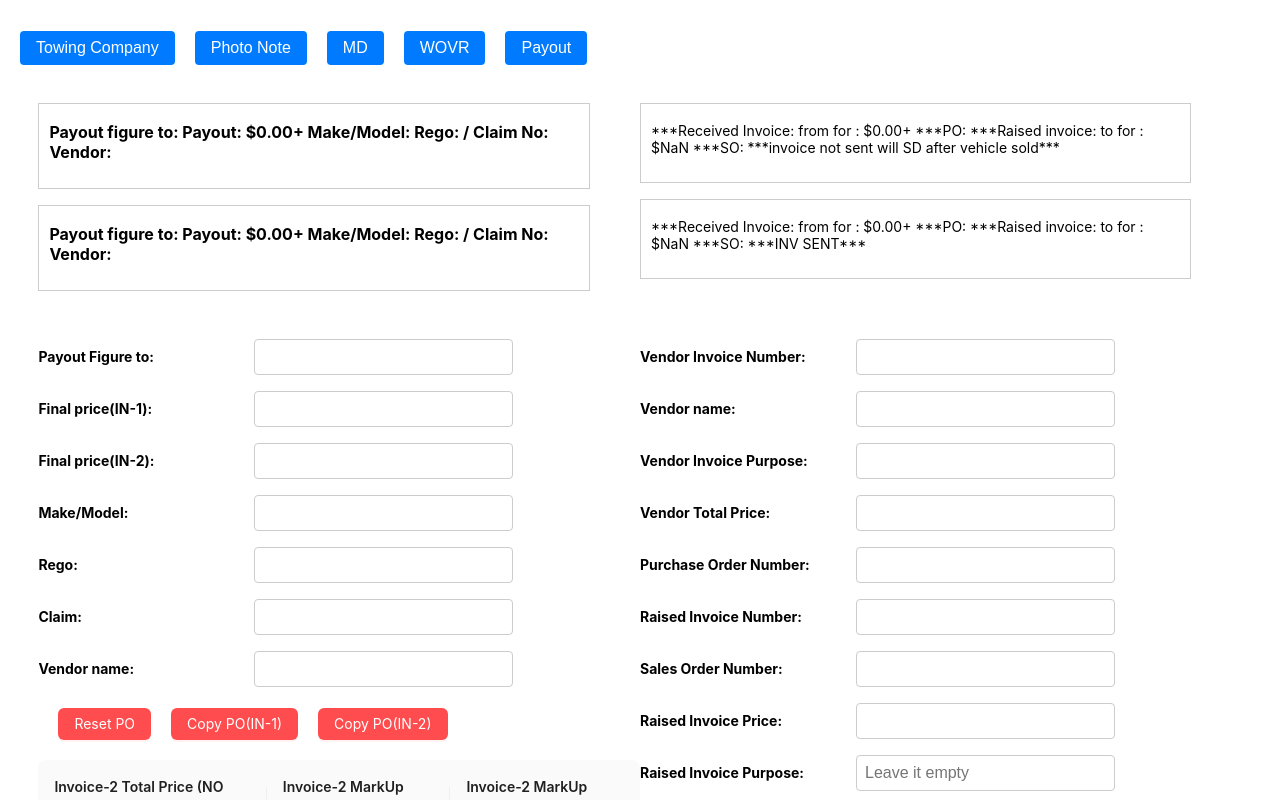
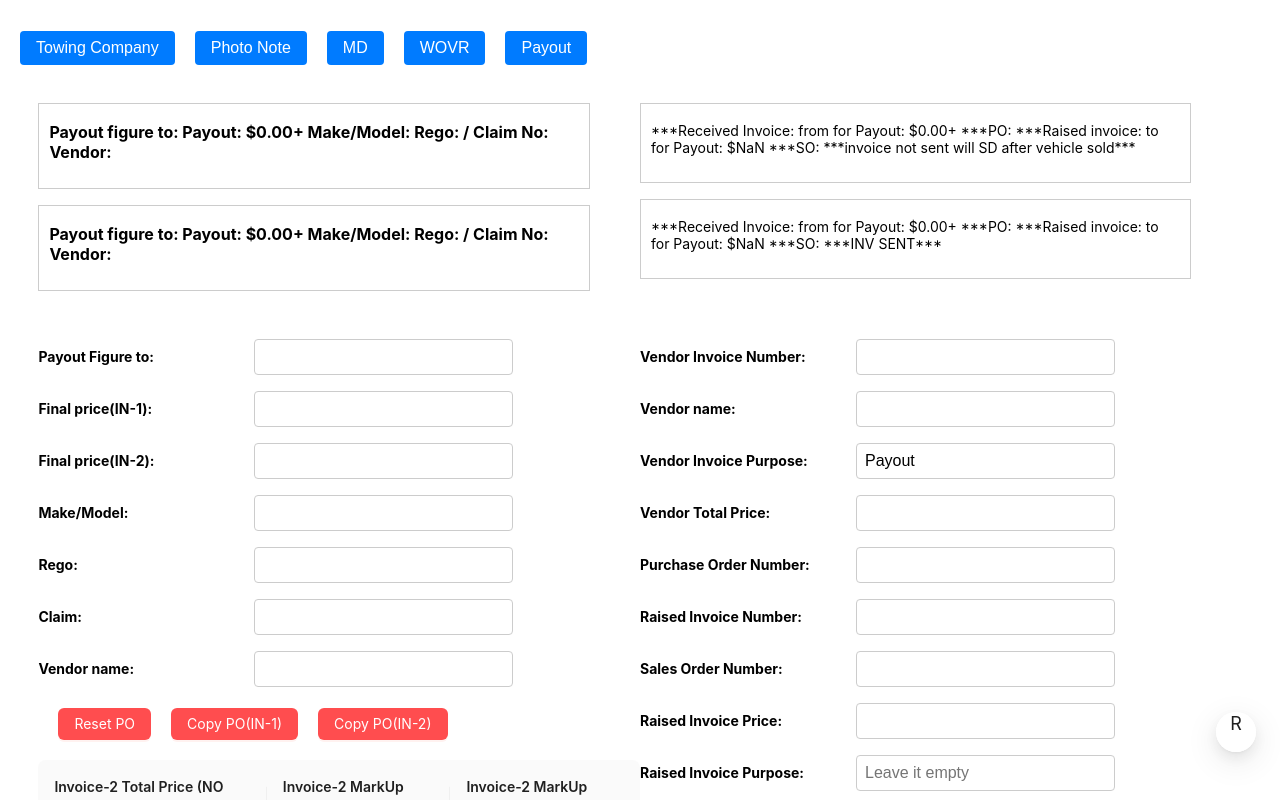
Before and after one commit to louis00009/autoFormat, a React (Create React App) app: page / in a window 1280 px wide. Both pictures are taken after a click on the button "Payout". Shown: the top 800 px of the page. Built offline with nearby package versions, Linux system fonts and the light colour scheme.

Commit message:
float icon
float icon

```diff
--- a/src/components/ComponentPayout.js
+++ b/src/components/ComponentPayout.js
@@ -1,6 +1,10 @@
 import React, { useState, useEffect } from "react";
 import "./ComponentB.css";
-import { Table, Button, message,Col, Row } from "antd";
+import { Table, Button, message, Col, Row, FloatButton } from "antd";
+
+//for floaticon
+import { CommentOutlined, CustomerServiceOutlined } from "@ant-design/icons";
+// import { FloatButton } from 'antd';
 
 const ComponentB = () => {
   //for invoice 1
@@ -14,12 +18,11 @@
   // for invoice 2
   const [payoutInvoiceTwo, setpayoutInvoiceTwo] = useState("");
 
-
   //do not touch below
   const [vendorInvoiceNumber, setVendorInvoiceNumber] = useState("");
   const [vendorName, setvendorName] = useState("");
   const [vendorTotalPrice, setVendorTotalPrice] = useState("");
-  const [vendorInvoicePurpose, setVendorInvoicePurpose] = useState("");
+  const [vendorInvoicePurpose, setVendorInvoicePurpose] = useState("Payout");
   const [purchaseOrderNumber, setPurchaseOrderNumber] = useState("");
   const [raisedInvoiceNumber, setRaisedInvoiceNumber] = useState("");
   const [raisedInvoicePurpose, setRaisedInvoicePurpose] = useState("");
@@ -29,6 +32,7 @@
   const [componentInfo2, setComponentInfo2] = useState("");
   const [componentInfoPO, setComponentInfoPO] = useState("");
   const [componentInfoPO2, setComponentInfoPO2] = useState("");
+  const [ComponentInfoGeneralR, setComponentInfoGeneralR] = useState("");
 
   const [isCopied, setIsCopied] = useState(false);
 
@@ -45,6 +49,8 @@
   const profit5PercentIN2 = payoutTotalPriceNoGst2 * 0.05;
   const profit10PercentIn2 = payoutTotalPriceNoGst2 * 0.1;
 
+  // default open float icon
+  const [groupOpen, setGroupOpen] = useState(true);
 
   const columns = [
     {
@@ -170,7 +176,6 @@
   ];
 
   const columns2 = [
-
     {
       title: "Invoice-2 Total Price (NO GST)",
       dataIndex: "payoutTotalPriceNoGst2",
@@ -418,8 +423,12 @@
   };
 
   useEffect(() => {
-    const infoPO = `Payout figure to: ${vendorName}\nPayout: $${formatPrice(payoutTotalPriceNoGst)}+\n\nMake/Model: ${payoutMakeModel}\nRego: ${payoutRego} / Claim No: ${payoutClaimNo}\nVendor:${payoutVendor}`
-    const infoPO2 = `Payout figure to: ${vendorName}\nPayout: $${formatPrice(payoutTotalPriceNoGst2)}+\n\nMake/Model: ${payoutMakeModel}\nRego: ${payoutRego} / Claim No: ${payoutClaimNo}\nVendor:${payoutVendor}`
+    const infoPO = `Payout figure to: ${vendorName}\nPayout: $${formatPrice(
+      payoutTotalPriceNoGst
+    )}+\n\nMake/Model: ${payoutMakeModel}\nRego: ${payoutRego} / Claim No: ${payoutClaimNo}\nVendor:${payoutVendor}`;
+    const infoPO2 = `Payout figure to: ${vendorName}\nPayout: $${formatPrice(
+      payoutTotalPriceNoGst2
+    )}+\n\nMake/Model: ${payoutMakeModel}\nRego: ${payoutRego} / Claim No: ${payoutClaimNo}\nVendor:${payoutVendor}`;
     // const infoPO2 = `Payout figure to: ${payoutFrom}\n
     // PAYOUT: $${formatPrice(payoutTotalPriceNoGst2)}+\n
     // Make/Model: ${payoutMakeModel}\n
@@ -427,8 +436,13 @@
     // Vendor:${payoutVendor}
     // `
 
-    const info = `***Received Invoice: ${vendorInvoiceNumber} from ${vendorName} for ${vendorInvoicePurpose}: $${formatPrice(vendorTotalPriceNoGst)}+ ***PO: ${purchaseOrderNumber}***Raised invoice: ${raisedInvoiceNumber} to ${payoutVendor} for ${vendorInvoicePurpose}: $${formatPrice(
-      raisedInvoicePrice)} ***SO: ${salesOrderNumber} ***invoice not sent will SD after vehicle sold***`;
+    const infoGeneralR = `Payout\n\nMake/Model: ${payoutMakeModel}\nRego: ${payoutRego} / Claim No: ${payoutClaimNo}\nTowing: ${vendorName}`;
+
+    const info = `***Received Invoice: ${vendorInvoiceNumber} from ${vendorName} for ${vendorInvoicePurpose}: $${formatPrice(
+      vendorTotalPriceNoGst
+    )}+ ***PO: ${purchaseOrderNumber}***Raised invoice: ${raisedInvoiceNumber} to ${payoutVendor} for ${vendorInvoicePurpose}: $${formatPrice(
+      raisedInvoicePrice
+    )} ***SO: ${salesOrderNumber} ***invoice not sent will SD after vehicle sold***`;
 
     const oldinfo = `Vendor Invoice Number: ${vendorInvoiceNumber}Vendor Total Price: ${formatPrice(
       vendorTotalPrice
@@ -436,22 +450,27 @@
       raisedInvoicePrice
     )}Sales Order Number: ${salesOrderNumber}`;
 
-    const info2 = `***Received Invoice: ${vendorInvoiceNumber} from ${vendorName} for ${vendorInvoicePurpose}: $${formatPrice(vendorTotalPriceNoGst)}+ ***PO: ${purchaseOrderNumber}***Raised invoice: ${raisedInvoiceNumber} to ${payoutVendor} for ${vendorInvoicePurpose}: $${formatPrice(
-      raisedInvoicePrice)} ***SO: ${salesOrderNumber} ***INV SENT***`;
+    const info2 = `***Received Invoice: ${vendorInvoiceNumber} from ${vendorName} for ${vendorInvoicePurpose}: $${formatPrice(
+      vendorTotalPriceNoGst
+    )}+ ***PO: ${purchaseOrderNumber}***Raised invoice: ${raisedInvoiceNumber} to ${payoutVendor} for ${vendorInvoicePurpose}: $${formatPrice(
+      raisedInvoicePrice
+    )} ***SO: ${salesOrderNumber} ***INV SENT***`;
 
     setComponentInfo(info);
     setComponentInfo2(info2);
     setComponentInfoPO(infoPO);
     setComponentInfoPO2(infoPO2);
+    setComponentInfoGeneralR(infoGeneralR);
 
     if (payoutPriceWithoutGST === "" || payoutInvoiceTwo === "") {
       setVendorTotalPrice(payoutPriceWithoutGST || payoutInvoiceTwo);
     } else {
-      setVendorTotalPrice(Number(payoutPriceWithoutGST) + Number(payoutInvoiceTwo));
+      setVendorTotalPrice(
+        Number(payoutPriceWithoutGST) + Number(payoutInvoiceTwo)
+      );
     }
-
-
-  }, [payoutVendor,
+  }, [
+    payoutVendor,
     payoutPriceWithoutGST,
     payoutMakeModel,
     payoutRego,
@@ -470,10 +489,9 @@
     raisedInvoicePurpose,
     raisedInvoicePrice,
     salesOrderNumber,
-    payoutPriceWithoutGST, payoutInvoiceTwo,
-  ]
-
-);
+    payoutPriceWithoutGST,
+    payoutInvoiceTwo,
+  ]);
 
   const handleReset = () => {
     setVendorInvoiceNumber("");
@@ -526,7 +544,26 @@
     return () => clearTimeout(timer);
   };
 
+  const handleFloatButton1Click = () => {
+    // 处理第一个按钮的点击事件
+    console.log("Button 1 clicked");
+  };
 
+  const handleFloatButton2Click = () => {
+    const textArea = document.createElement("textarea");
+    textArea.value = ComponentInfoGeneralR;
+    document.body.appendChild(textArea);
+    textArea.focus();
+    textArea.select();
+    try {
+      document.execCommand("copy");
+      // setIsCopied(true);
+      message.success("Copied to clipboard! Check Email status pls!");
+    } catch (err) {
+      console.error("Unable to copy to clipboard", err);
+    }
+    document.body.removeChild(textArea);
+  };
 
   return (
     <div className="container">
@@ -539,12 +576,15 @@
               style={{
                 color: isCopied ? "red" : "inherit",
                 transition: "color 0.2s ease-in-out",
-
               }}
             >
-          {isCopied
-            ? "Information successfully copied to the clipboard"
-            : <p style={{ fontSize: '16px',fontWeight:'bold' }}>{componentInfoPO}</p>}
+              {isCopied ? (
+                "Information successfully copied to the clipboard"
+              ) : (
+                <p style={{ fontSize: "16px", fontWeight: "bold" }}>
+                  {componentInfoPO}
+                </p>
+              )}
             </p>
           </div>
           <div className="text-container">
@@ -552,15 +592,17 @@
               style={{
                 color: isCopied ? "red" : "inherit",
                 transition: "color 0.2s ease-in-out",
-
               }}
             >
-          {isCopied
-            ? "Information successfully copied to the clipboard"
-            : <p style={{ fontSize: '16px',fontWeight:'bold' }}>{componentInfoPO2}</p>}
+              {isCopied ? (
+                "Information successfully copied to the clipboard"
+              ) : (
+                <p style={{ fontSize: "16px", fontWeight: "bold" }}>
+                  {componentInfoPO2}
+                </p>
+              )}
             </p>
           </div>
-
         </Col>
         {/* <Row></Row> */}
         <Col span={11} offset={1}>
@@ -571,9 +613,11 @@
                 transition: "color 0.2s ease-in-out",
               }}
             >
-          {isCopied
-            ? "Information successfully copied to the clipboard"
-            : <p style={{ fontSize: '14px' }}>{componentInfo}</p>}
+              {isCopied ? (
+                "Information successfully copied to the clipboard"
+              ) : (
+                <p style={{ fontSize: "14px" }}>{componentInfo}</p>
+              )}
             </p>
           </div>
 
@@ -584,12 +628,13 @@
                 transition: "color 0.2s ease-in-out",
               }}
             >
-          {isCopied
-            ? "Information successfully copied to the clipboard"
-            : <p style={{ fontSize: '14px' }}>{componentInfo2}</p>}
+              {isCopied ? (
+                "Information successfully copied to the clipboard"
+              ) : (
+                <p style={{ fontSize: "14px" }}>{componentInfo2}</p>
+              )}
             </p>
           </div>
-
         </Col>
         {/* <Col span={11} style={{ margin: '10px' }}>
         <div className="text-container">
@@ -684,17 +729,30 @@
             />
           </div>
 
-        <Button type="primary" danger="true" onClick={handleResetPO}>Reset PO</Button>
+          <Button type="primary" danger="true" onClick={handleResetPO}>
+            Reset PO
+          </Button>
           {/* <button onClick={handleResetexceptvn}>Reset-Keep VN</button> */}
-      <Button type="primary" danger="true" onClick={unsecuredCopyToClipboardPO}>Copy PO(IN-1)</Button>
-      <Button type="primary" danger="true" onClick={unsecuredCopyToClipboardPO2}>Copy PO(IN-2)</Button>
+          <Button
+            type="primary"
+            danger="true"
+            onClick={unsecuredCopyToClipboardPO}
+          >
+            Copy PO(IN-1)
+          </Button>
+          <Button
+            type="primary"
+            danger="true"
+            onClick={unsecuredCopyToClipboardPO2}
+          >
+            Copy PO(IN-2)
+          </Button>
           <Table
             style={{ marginTop: "20px" }}
             columns={columns2}
             dataSource={data2}
             pagination={false}
           />
-
         </Col>
 
         <Col span={12}>
@@ -750,7 +808,6 @@
             />
           </div>
 
-
           <div className="input-row">
             <label>Sales Order Number:</label>
             <input
@@ -784,12 +841,11 @@
           {/* <button onClick={handleCopy}>Copy</button>
       <button onClick={handleCopy2}>Copy(Invoice Sent)</button> */}
           <button onClick={unsecuredCopyToClipboard}>Copy</button>
-      <button onClick={unsecuredCopyToClipboard2}>Copy(Invoice Sent)</button>
+          <button onClick={unsecuredCopyToClipboard2}>
+            Copy(Invoice Sent)
+          </button>
         </Col>
       </Row>
-
-
-
 
       {/* <div className="container"> */}
       <Table
@@ -798,6 +854,24 @@
         dataSource={data}
         pagination={false}
       />
+
+      <div
+        style={{
+          display: "flex",
+          flexDirection: "column",
+          position: "fixed",
+          bottom: 24,
+          right: 24,
+        }}
+      >
+        {/* <FloatButton
+          style={{ marginBottom: 50 }}
+          icon="P"
+          onClick={handleFloatButton1Click}
+        /> */}
+        <FloatButton icon="R" onClick={handleFloatButton2Click} />
+      </div>
+
       {/* </div> */}
     </div>
   );
```
Lines whose indentation alone changed are shown as unchanged.
